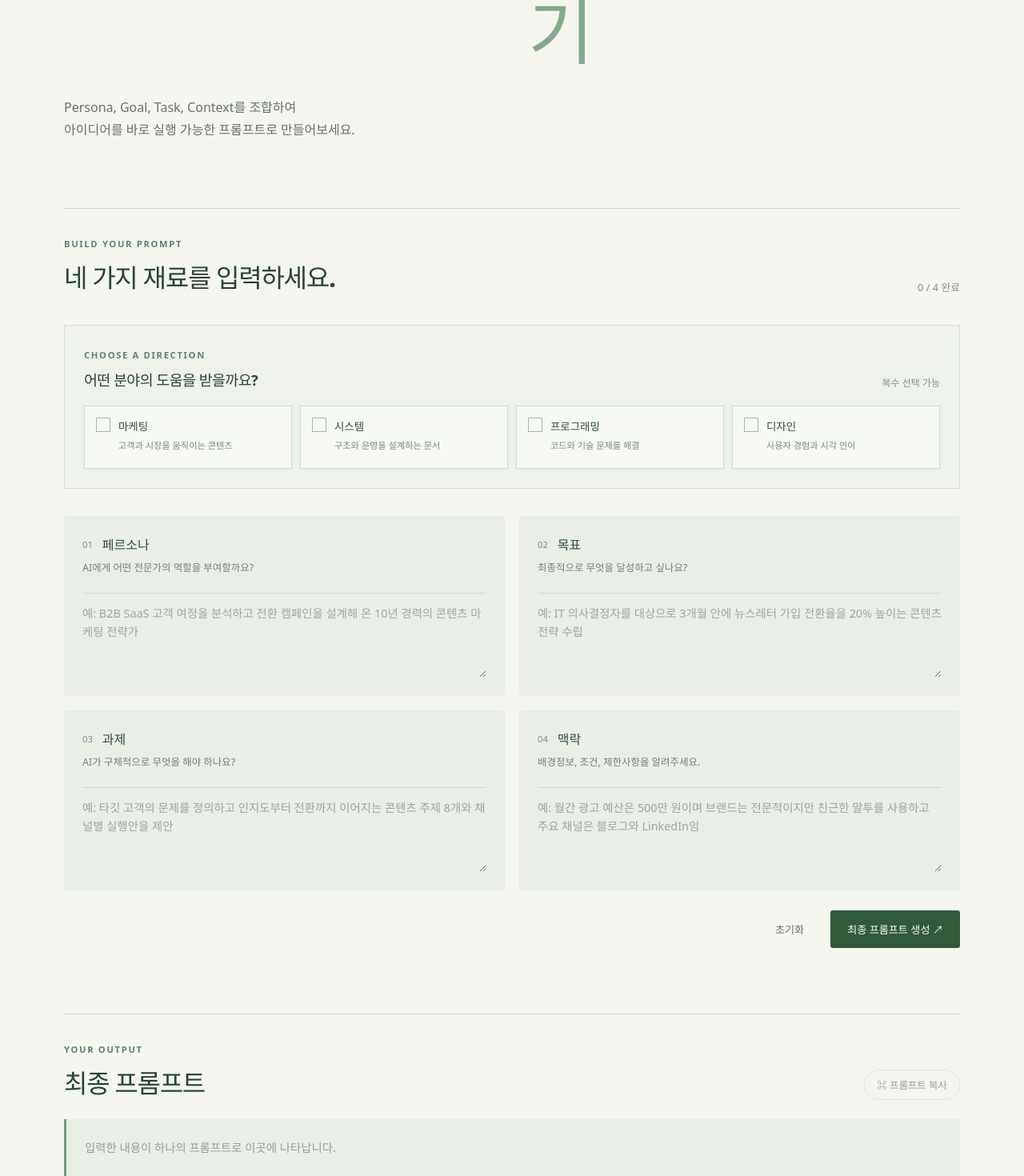
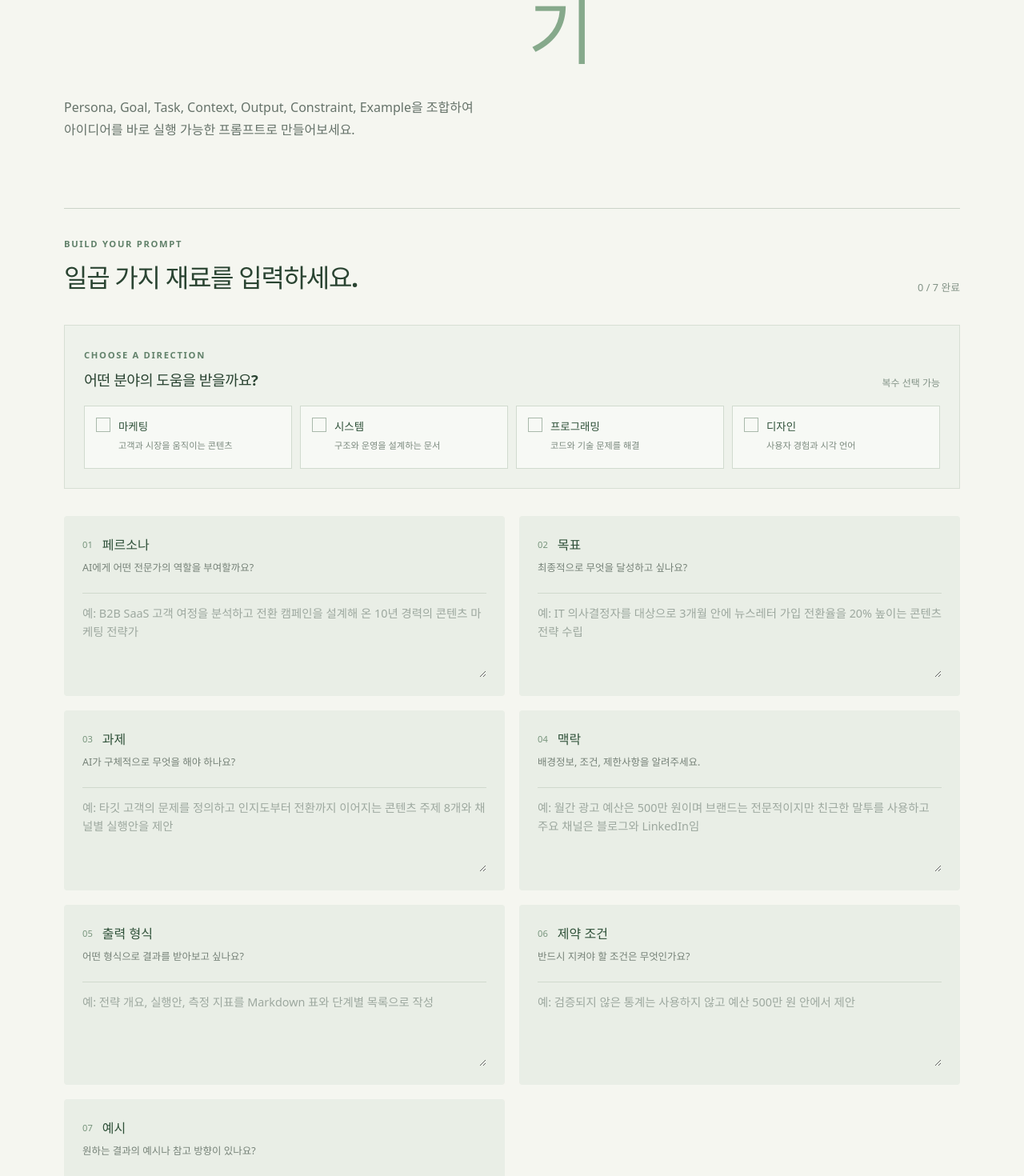
Before and after one commit to mousailee-arch/Test-React, a React (Vite) app: page / in a window 1280 px wide. Shown: the part 360-1830 px from the top of the page at 80% size. Built offline with nearby package versions, Linux system fonts and the light colour scheme.

Commit message:
Expand prompt generator to seven parts

```diff
--- a/src/App.tsx
+++ b/src/App.tsx
@@ -1,7 +1,7 @@
 import { useState } from 'react'
 import './App.css'
 
-type PromptPart = 'persona' | 'goal' | 'task' | 'context'
+type PromptPart = 'persona' | 'goal' | 'task' | 'context' | 'output' | 'constraint' | 'example'
 type Category = 'marketing' | 'system' | 'programming' | 'design'
 
 const categories: Array<{ key: Category; label: string; description: string }> = [
@@ -17,24 +17,36 @@ const categoryGuides: Record<Category, Record<PromptPart, string>> = {
     goal: '고객 반응과 비즈니스 성과로 연결되는 목표를 구체화하세요.',
     task: '타깃, 채널, 핵심 메시지를 고려해 실행 가능한 결과물을 요청하세요.',
     context: '타깃 고객, 브랜드 톤, 캠페인 일정과 활용 채널을 알려주세요.',
+    output: '표, 단계별 실행안, 채널별 카피처럼 바로 활용할 수 있는 형식을 지정하세요.',
+    constraint: '예산, 금지 표현, 브랜드 가이드와 반드시 지켜야 할 일정 또는 수치 기준을 정하세요.',
+    example: '원하는 캠페인 문구나 성공한 레퍼런스의 분위기를 보여주세요.',
   },
   system: {
     persona: '복잡한 요구사항을 구조화하는 시스템 설계자의 관점을 부여하세요.',
     goal: '안정성, 확장성, 운영 효율 중 달성할 기준을 정하세요.',
     task: '구성 요소와 의존 관계를 단계별로 설계하도록 요청하세요.',
     context: '현재 환경, 사용자 권한, 데이터 흐름과 운영 제약을 알려주세요.',
+    output: '구성도, 의사결정 표, 단계별 도입 계획 등 검토하기 쉬운 형식을 지정하세요.',
+    constraint: '보안, 가용성, 비용, 호환성과 같은 필수 운영 기준을 정하세요.',
+    example: '선호하는 아키텍처 다이어그램이나 기존 시스템 문서의 형식을 보여주세요.',
   },
   programming: {
     persona: '실무 경험이 풍부한 시니어 프로그래머의 관점을 부여하세요.',
     goal: '구현할 기능과 성공 조건, 성능 기준을 명확히 하세요.',
     task: '코드, 테스트, 예외 처리와 함께 해결 과정을 요청하세요.',
     context: '언어, 프레임워크, 실행 환경과 기존 코드의 제약을 알려주세요.',
+    output: '파일별 코드 블록, 테스트 코드, 실행 방법과 설명의 순서를 지정하세요.',
+    constraint: '사용할 버전, 금지 라이브러리, 성능 기준과 기존 API 호환 조건을 정하세요.',
+    example: '원하는 코드 스타일이나 입력과 출력이 포함된 구현 예시를 보여주세요.',
   },
   design: {
     persona: '사용자 중심의 경험을 설계하는 UX/UI 디자이너의 관점을 부여하세요.',
     goal: '사용자에게 전달할 경험과 행동 변화를 정의하세요.',
     task: '정보 구조, 화면 흐름과 시각적 방향을 함께 제안하도록 요청하세요.',
     context: '사용자, 브랜드 분위기, 사용 기기와 접근성 조건을 알려주세요.',
+    output: '사용자 흐름, 와이어프레임 설명, 컴포넌트 목록과 화면별 명세 형식을 지정하세요.',
+    constraint: '브랜드 색상, 반응형 기준, 접근성 등 반드시 지켜야 할 디자인 원칙을 정하세요.',
+    example: '선호하는 레이아웃, 참고 화면 또는 원하는 시각적 분위기의 예시를 보여주세요.',
   },
 }
 
@@ -44,24 +56,36 @@ const categoryExamples: Record<Category, Record<PromptPart, string>> = {
     goal: '예: IT 의사결정자를 대상으로 3개월 안에 뉴스레터 가입 전환율을 20% 높이는 콘텐츠 전략 수립',
     task: '예: 타깃 고객의 문제를 정의하고, 인지도부터 전환까지 이어지는 콘텐츠 주제 8개와 채널별 실행안을 제안',
     context: '예: 월간 광고 예산은 500만 원이며, 브랜드는 전문적이지만 친근한 말투를 사용하고 주요 채널은 블로그와 LinkedIn임',
+    output: '예: 전략 개요, 고객 세그먼트 표, 채널별 콘텐츠 캘린더와 측정 지표를 Markdown 표로 작성',
+    constraint: '예: 과장된 성과 표현과 검증되지 않은 통계는 사용하지 말고, 모든 제안은 월 예산 500만 원 안에서 설계',
+    example: '예: “문제 제기 → 실무 팁 3가지 → 제품의 자연스러운 연결 → 행동 유도” 순서의 LinkedIn 게시물',
   },
   system: {
     persona: '예: 대규모 트래픽 환경에서 장애 대응과 확장성 높은 구조를 설계해 온 15년 경력의 시스템 아키텍트',
     goal: '예: 피크 시간대 동시 접속자 10만 명을 안정적으로 처리하면서 배포 중단 시간을 최소화하는 서비스 구조 설계',
     task: '예: 컴포넌트 구성, 데이터 흐름, 장애 격리 전략과 모니터링 항목을 포함한 시스템 아키텍처와 도입 순서를 작성',
     context: '예: 클라우드 환경은 AWS이고 개인정보를 다루며, 기존 모놀리식 서비스와의 단계적 전환 및 월 운영비 300만 원 제한이 있음',
+    output: '예: Mermaid 구성도, 핵심 컴포넌트 표, 단계별 마이그레이션 일정과 위험 대응표로 작성',
+    constraint: '예: 개인정보는 암호화하고 단일 장애점을 만들지 않으며, 기존 서비스 중단 없이 월 운영비 300만 원 이하로 설계',
+    example: '예: “현재 구조 → 목표 구조 → 전환 단계 → 장애 발생 시 롤백” 순서로 정리된 아키텍처 문서',
   },
   programming: {
     persona: '예: React와 TypeScript로 유지보수 가능한 웹 서비스를 구축하고 코드 리뷰를 해 온 10년 경력의 시니어 풀스택 개발자',
     goal: '예: 사용자가 입력한 데이터를 안전하게 저장하고 실패 상황에서도 복구 가능한 업무 관리 기능 구현',
     task: '예: 타입 정의부터 컴포넌트, API 연동, 유효성 검사, 예외 처리와 단위 테스트까지 실행 가능한 코드로 작성',
     context: '예: React 19와 TypeScript를 사용하며 기존 Vite 프로젝트에 추가해야 하고, 외부 상태 관리 라이브러리 없이 구현해야 함',
+    output: '예: 변경 파일 목록, 전체 코드 블록, 테스트 코드, 실행 명령과 구현상의 주의점을 순서대로 작성',
+    constraint: '예: TypeScript strict 모드를 유지하고 any를 사용하지 않으며, 기존 컴포넌트 API와 npm 스크립트를 깨뜨리지 않음',
+    example: '예: 입력값 검증 실패, 네트워크 오류, 정상 저장 상태를 모두 처리하는 React 컴포넌트 코드',
   },
   design: {
     persona: '예: 사용자 리서치와 접근성 기준을 바탕으로 복잡한 업무 도구를 설계해 온 10년 경력의 UX/UI 디자이너',
     goal: '예: 처음 방문한 사용자도 3분 안에 핵심 기능을 이해하고 첫 작업을 완료할 수 있는 직관적인 경험 설계',
     task: '예: 사용자 흐름, 정보 구조, 화면별 핵심 컴포넌트와 상태, 모바일 대응 원칙을 포함한 디자인 방향을 제안',
     context: '예: 사용자는 디지털 도구에 익숙하지 않은 소상공인이며, 밝고 신뢰감 있는 브랜드 톤과 WCAG AA 접근성을 준수해야 함',
+    output: '예: 핵심 사용자 흐름, 화면별 와이어프레임 설명, 컴포넌트 상태와 디자인 토큰을 문서로 작성',
+    constraint: '예: WCAG AA 명도 대비를 지키고 모바일 360px부터 대응하며, 한 화면에 핵심 행동을 하나만 배치',
+    example: '예: “한눈에 현황 확인 → 큰 시작 버튼 → 단계별 입력 → 완료 피드백”으로 이어지는 모바일 화면 흐름',
   },
 }
 
@@ -107,9 +131,32 @@ const promptFields: Array<{
     hint: '배경정보, 조건, 제한사항을 알려주세요.',
     placeholder: '예: 월간 광고 예산은 500만 원이며 브랜드는 전문적이지만 친근한 말투를 사용하고 주요 채널은 블로그와 LinkedIn임',
   },
+  {
+    key: 'output',
+    number: '05',
+    title: '출력 형식',
+    hint: '어떤 형식으로 결과를 받아보고 싶나요?',
+    placeholder: '예: 전략 개요, 실행안, 측정 지표를 Markdown 표와 단계별 목록으로 작성',
+  },
+  {
+    key: 'constraint',
+    number: '06',
+    title: '제약 조건',
+    hint: '반드시 지켜야 할 조건은 무엇인가요?',
+    placeholder: '예: 검증되지 않은 통계는 사용하지 않고 예산 500만 원 안에서 제안',
+  },
+  {
+    key: 'example',
+    number: '07',
+    title: '예시',
+    hint: '원하는 결과의 예시나 참고 방향이 있나요?',
+    placeholder: '예: 문제 제기, 실무 팁, 제품 연결, 행동 유도 순서의 게시물',
+  },
 ]
 
-const emptyPrompt = { persona: '', goal: '', task: '', context: '' }
+const emptyPrompt: Record<PromptPart, string> = {
+  persona: '', goal: '', task: '', context: '', output: '', constraint: '', example: '',
+}
 
 function App() {
   const [prompt, setPrompt] = useState(emptyPrompt)
@@ -181,16 +228,16 @@ function App() {
         <section className="hero">
           <p className="eyebrow">Prompt workshop / 01</p>
           <h1>PGTC<br /><em>프롬프트 생성기</em></h1>
-          <p className="hero-copy">Persona, Goal, Task, Context를 조합하여<br />아이디어를 바로 실행 가능한 프롬프트로 만들어보세요.</p>
+          <p className="hero-copy">Persona, Goal, Task, Context, Output, Constraint, Example을 조합하여<br />아이디어를 바로 실행 가능한 프롬프트로 만들어보세요.</p>
         </section>
 
         <section className="generator" aria-label="프롬프트 입력 영역">
           <div className="section-heading">
             <div>
               <span className="section-label">BUILD YOUR PROMPT</span>
-              <h2>네 가지 재료를 입력하세요.</h2>
+              <h2>일곱 가지 재료를 입력하세요.</h2>
             </div>
-            <span className="step-count">{Object.values(prompt).filter(Boolean).length} / 4 완료</span>
+            <span className="step-count">{Object.values(prompt).filter(Boolean).length} / 7 완료</span>
           </div>
 
           <div className="category-picker">
```
